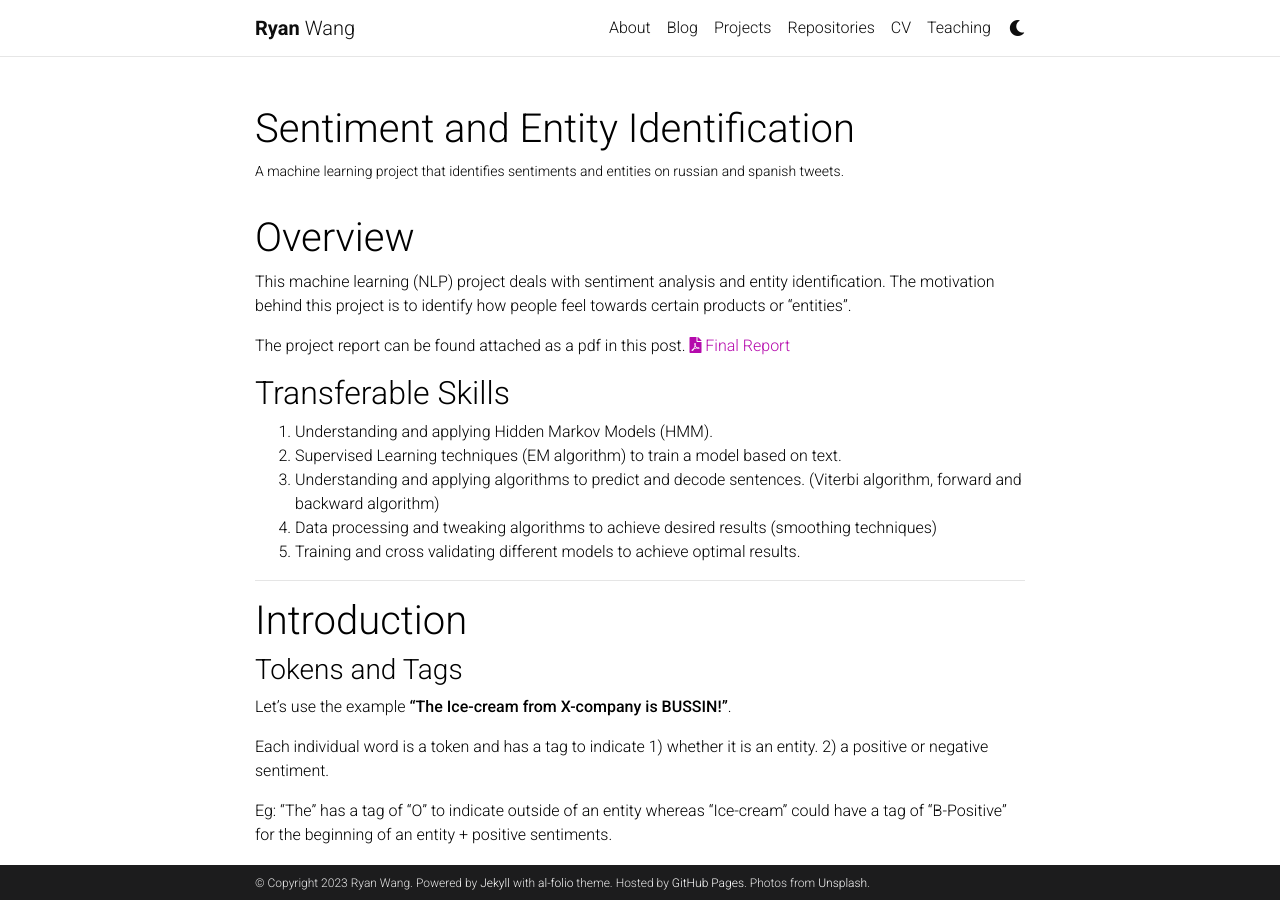
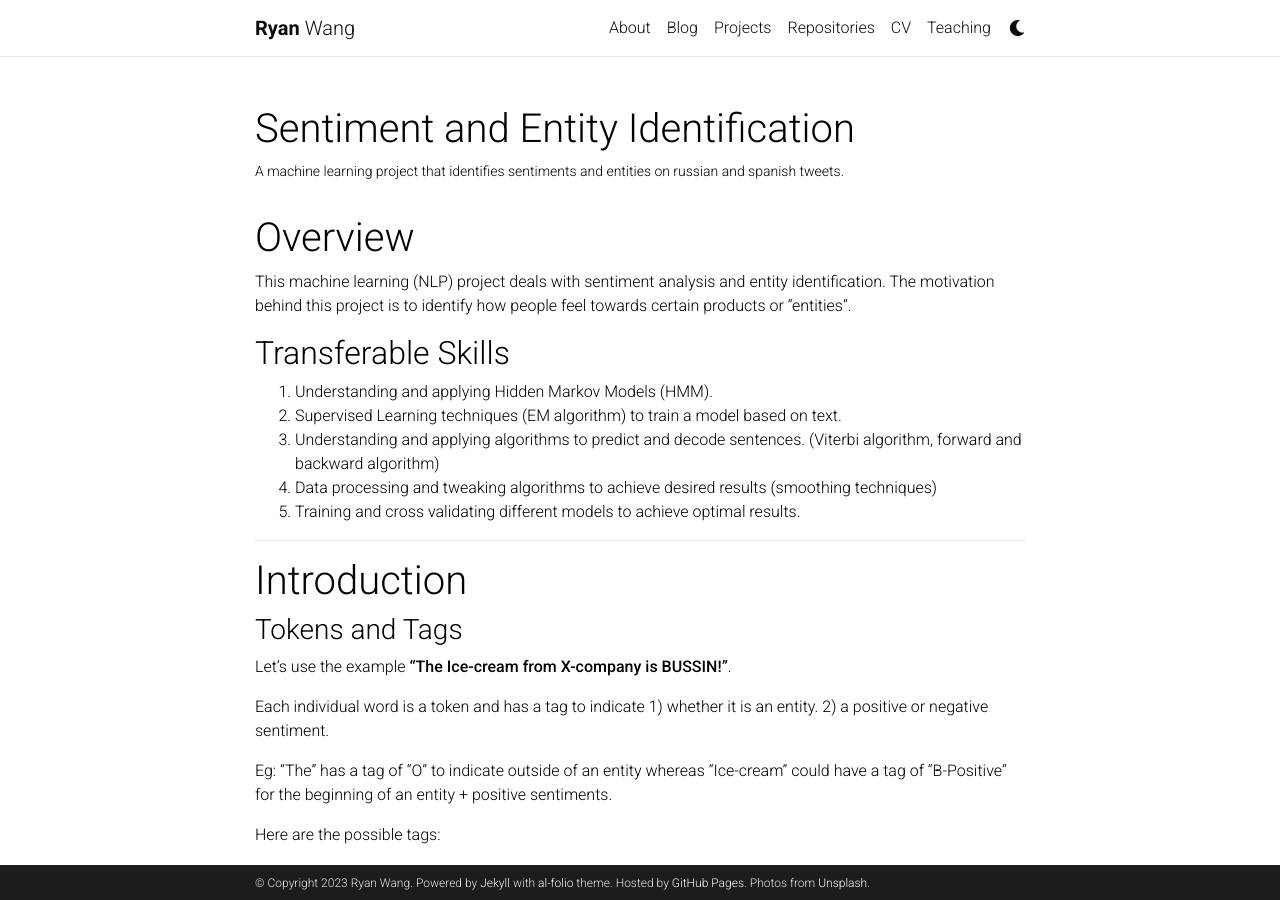
Before and after one commit to SausageMuffins/SausageMuffins.github.io, a Jekyll site: the page built from _projects/Sentiment_and_Entity_Identification.md, in a window 1280 px wide and 900 px high. Built offline with Jekyll 4.4.1, drawn with Linux system fonts in a browser that asks for light colours; full-size pictures stand in for the smaller copies a plugin makes; comment, search, counter and statistics services are not loaded; a style sheet for code colours, icons or effects is not loaded.

Commit message:
Slight Update to NLP Project

```diff
--- a/_projects/Sentiment_and_Entity_Identification.md
+++ b/_projects/Sentiment_and_Entity_Identification.md
@@ -12,9 +12,6 @@
 
 This machine learning (NLP) project deals with sentiment analysis and entity identification. The motivation behind this project is to identify how people feel towards certain products or "entities".
 
-The project report can be found attached as a pdf in this post.
-<a href="{{ site.baseurl }}{{ page.report_pdf }}" target="_blank" class="pdf-download-icon"><i class="fas fa-file-pdf"></i> Final Report</a>
-
 
 ## Transferable Skills
 1. Understanding and applying Hidden Markov Models (HMM).
@@ -23,7 +20,9 @@
 4. Data processing and tweaking algorithms to achieve desired results (smoothing techniques)
 5. Training and cross validating different models to achieve optimal results.
 
+
 ---
+
 
 # Introduction
 
@@ -48,7 +47,11 @@
 
 The data set will be involved with Spanish and Russian tweets.
 
+
+
 ---
+
+
 
 ## General Approach
 
@@ -75,7 +78,11 @@
 
 As such, we wanted the new system to train a model to be as robust as possible by accounting for zero probabilities and unknown words.
 
+
+
 ---
+
+
 
 ## Project Stages:
 
```
